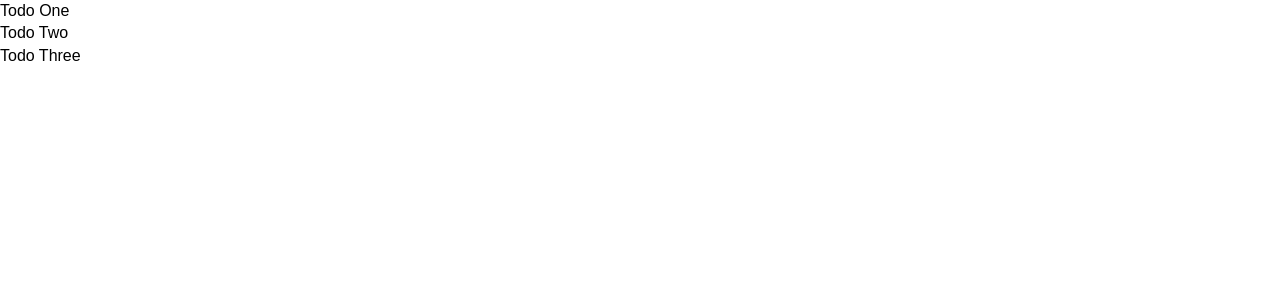
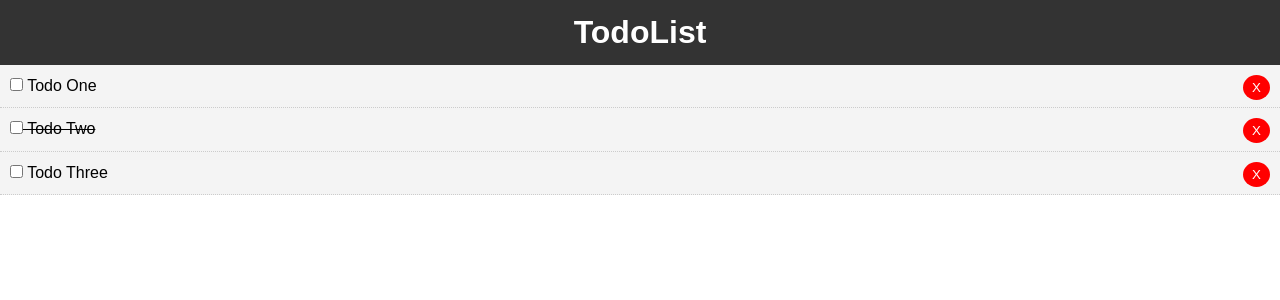
Before and after one commit to ks1590/test_vuejs, a Vue app: page / in a window 1280 px wide. Shown: the top 300 px of the page. Built offline with nearby package versions, Linux system fonts and the light colour scheme.

Commit message:
削除ボタン、ヘッダー追加

```diff
--- a/src/App.vue
+++ b/src/App.vue
@@ -1,15 +1,18 @@
 <template>
   <div id="app">
-    <Todos v-bind:todos="todos" />
+    <Header />
+    <Todos v-bind:todos="todos" v-on:del-todo="deleteTodo" />
   </div>
 </template>
 
 <script>
+import Header from "./components/Header";
 import Todos from "./components/Todos";
 
 export default {
   name: "app",
   components: {
+    Header,
     Todos
   },
   data() {
@@ -32,6 +35,11 @@
         }
       ]
     };
+  },
+  methods: {
+    deleteTodo(id) {
+      this.todos = this.todos.filter(todo => todo.id !== id);
+    }
   }
 };
 </script>
--- /dev/null
+++ b/src/components/Header.vue
@@ -0,0 +1,25 @@
+<template>
+  <header class="header">
+    <h1>TodoList</h1>
+  </header>
+</template>
+
+<script>
+export default {
+  name: "Header"
+};
+</script>
+
+<style>
+.header {
+  background: #333;
+  color: #fff;
+  text-align: center;
+  padding: 10px;
+}
+
+.header a {
+  color: #fff;
+  padding-right: 5px;
+}
+</style>
--- a/src/components/TodoItem.vue
+++ b/src/components/TodoItem.vue
@@ -1,13 +1,22 @@
 <template>
-  <div>
-    <p>{{todo.title}}</p>
+  <div class="todo-item" v-bind:class="{'is-complete':todo.completed}">
+    <p>
+      <input type="checkbox" v-on:change="markComplete" />
+      {{todo.title}}
+      <button @click="$emit('del-todo', todo.id)" class="del">X</button>
+    </p>
   </div>
 </template>
-
+;
 <script>
 export default {
   name: "TodoItem",
-  props: ["todo"]
+  props: ["todo"],
+  methods: {
+    markComplete() {
+      this.todo.completed = !this.todo.completed;
+    }
+  }
 };
 </script>
 
--- a/src/components/todos.vue
+++ b/src/components/todos.vue
@@ -1,7 +1,7 @@
 <template>
   <div>
     <div v-bind:key="todo.id" v-for="todo in todos">
-      <TodoItem v-bind:todo="todo" />
+      <TodoItem v-bind:todo="todo" v-on:del-todo="$emit('del-todo', todo.id)" />
     </div>
   </div>
 </template>
```
